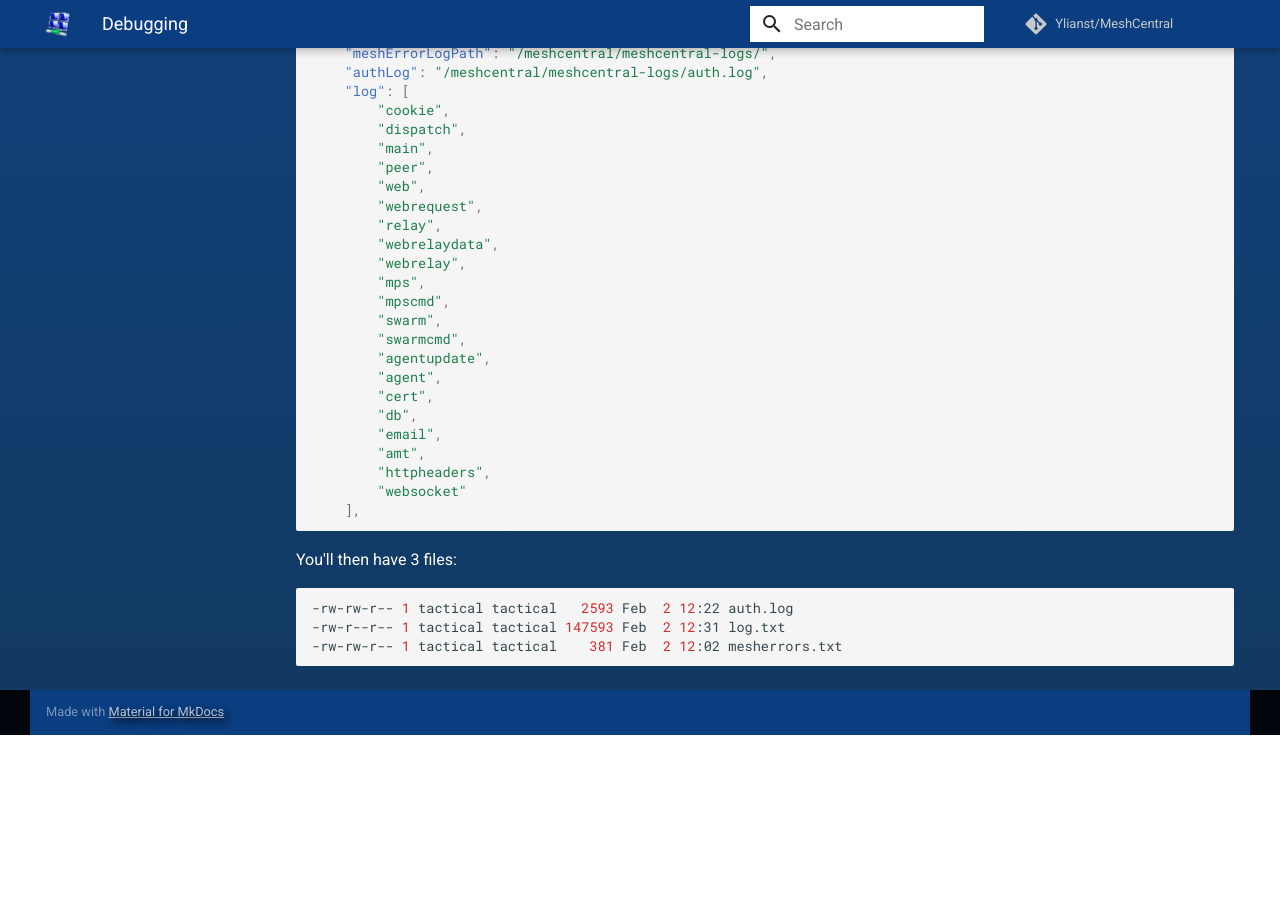
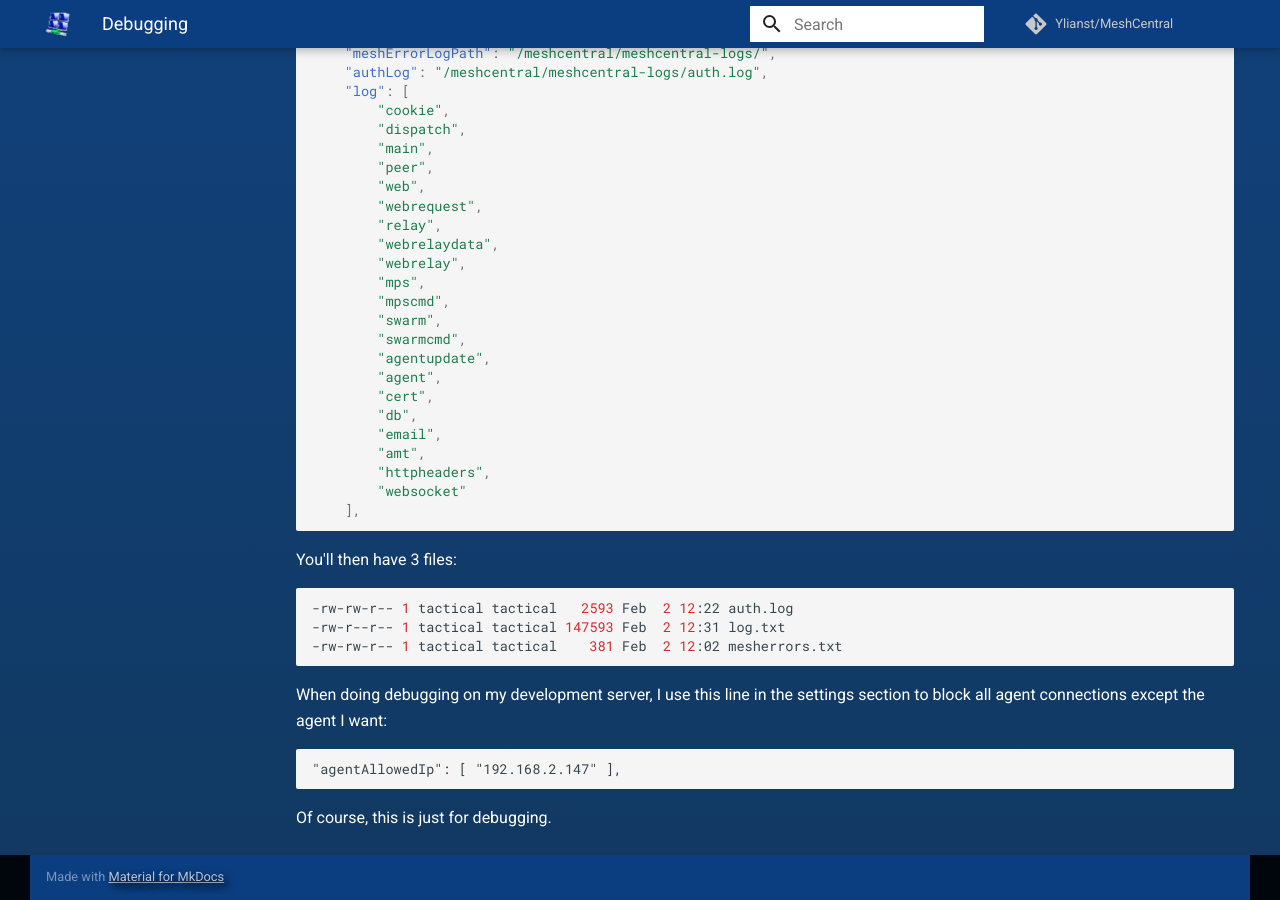
Before and after one commit to silversword411/meshcentraldocs_unofficial, an MkDocs documentation site: the page built from docs/docs/meshcentral/debugging.md, in a window 1280 px wide and 900 px high, scrolled down 951 px. Built offline with MkDocs 1.6.1 and Material for MkDocs 9.7.7, drawn with Linux system fonts in a browser that asks for light colours; comment, search, counter and statistics services are not loaded; before the commit the page ends 1686 px from its top, so only the background shows below that.

Commit message:
Update debugging.md

````diff
--- a/docs/docs/meshcentral/debugging.md
+++ b/docs/docs/meshcentral/debugging.md
@@ -73,3 +73,12 @@ You'll then have 3 files:
 -rw-r--r-- 1 tactical tactical 147593 Feb  2 12:31 log.txt
 -rw-rw-r-- 1 tactical tactical    381 Feb  2 12:02 mesherrors.txt
 ```
+
+
+When doing debugging on my development server, I use this line in the settings section to block all agent connections except the agent I want:
+
+```
+"agentAllowedIp": [ "192.168.2.147" ],
+```
+
+Of course, this is just for debugging.
````
